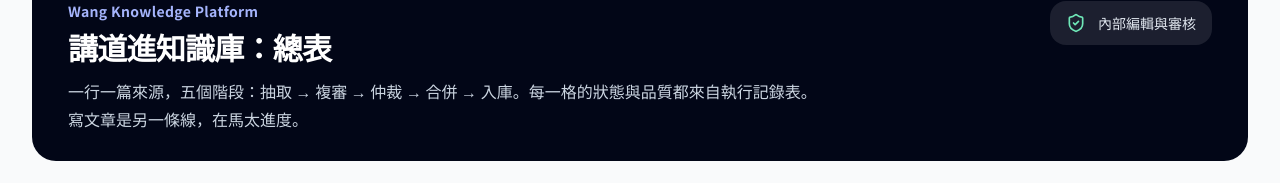
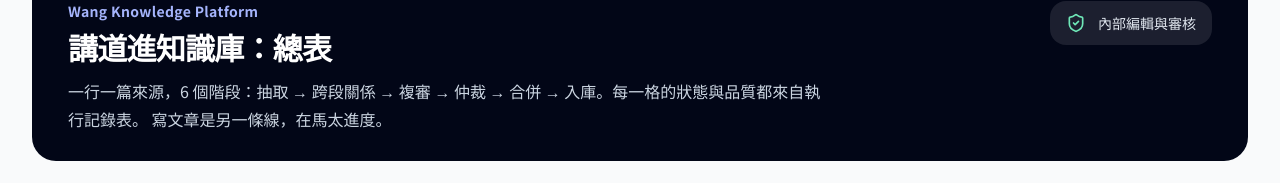
Before and after one commit to junyang168/smart-answer, a Next.js app in the folder web/: page /admin/wang in a window 1280 px wide. Shown: the part 185-368 px from the top of the page. Built offline with nearby package versions, Linux system fonts and the light colour scheme; no server answers.

Commit message:
fix(wang): keep operations stage copy in sync

```diff
--- a/web/src/app/admin/wang/SermonOverview.tsx
+++ b/web/src/app/admin/wang/SermonOverview.tsx
@@ -4,16 +4,8 @@ import Link from "next/link";
 import { useEffect, useMemo, useState } from "react";
 import { AlertTriangle, Loader2, RefreshCw } from "lucide-react";
 import type { CellState, Overview, OverviewRow, StageCell, StageId } from "./operations-types";
+import { operationStageLabels } from "./operations-copy";
 import { ScriptureGroups, TopicGroups } from "./OverviewGroups";
-
-const stageLabels: Record<StageId, string> = {
-  extraction: "抽取",
-  cross_section: "跨段關係",
-  review: "複審",
-  adjudication: "仲裁",
-  merge: "合併",
-  ingest: "入庫",
-};
 
 const stateLabels: Record<CellState, string> = {
   current: "✓",
@@ -309,7 +301,7 @@ export function SermonOverview() {
           <div className="flex items-center gap-2 px-4 pb-1 pl-10 text-[11px] font-bold text-slate-500">
             <span className="min-w-0 flex-1">來源</span>
             {data.stages.map((stage) => (
-              <span key={stage} className="w-[6.25rem] shrink-0 text-center">{stageLabels[stage]}</span>
+              <span key={stage} className="w-[6.25rem] shrink-0 text-center">{operationStageLabels[stage]}</span>
             ))}
             <span className="w-14 shrink-0 text-center">文章</span>
           </div>
@@ -324,7 +316,7 @@ export function SermonOverview() {
       <p className="text-xs leading-6 text-slate-500">
         每一格都來自執行記錄表，不掃描 staging 目錄。<strong>入庫是例外</strong>：那一格直接讀主庫——物件在不在庫裡，主庫自己知道，
         而且記錄表上線之前就知道。標成 <code>✓*</code> 的入庫格就是這種：確實在庫裡，但那次入庫早於記錄表，所以沒有時間與花費。
-        其他四個階段只認記錄表，所以磁碟上已有產出的來源在這裡仍然顯示「✗ 沒跑過」——這是實話，不是漏抓。價目表 <code>{data.price_version}</code>（{data.price_effective} 起）：{data.price_source}。
+        其餘 {data.stages.length - 1} 個階段只認記錄表，所以磁碟上已有產出的來源在這裡仍然顯示「✗ 沒跑過」——這是實話，不是漏抓。價目表 <code>{data.price_version}</code>（{data.price_effective} 起）：{data.price_source}。
       </p>
     </section>
   );
--- /dev/null
+++ b/web/src/app/admin/wang/operations-copy.ts
@@ -0,0 +1,23 @@
+import type { StageId } from "./operations-types";
+
+export const operationStageLabels: Record<StageId, string> = {
+  extraction: "抽取",
+  cross_section: "跨段關係",
+  review: "複審",
+  adjudication: "仲裁",
+  merge: "合併",
+  ingest: "入庫",
+};
+
+export const operationStageOrder: StageId[] = [
+  "extraction",
+  "cross_section",
+  "review",
+  "adjudication",
+  "merge",
+  "ingest",
+];
+
+export const operationStageSummary =
+  `${operationStageOrder.length} 個階段：` +
+  operationStageOrder.map((stage) => operationStageLabels[stage]).join(" → ");
--- a/web/src/app/admin/wang/page.tsx
+++ b/web/src/app/admin/wang/page.tsx
@@ -1,6 +1,7 @@
 import Link from "next/link";
 import { FileCheck2, HeartPulse, Highlighter, Network, ShieldCheck } from "lucide-react";
 import { SermonOverview } from "./SermonOverview";
+import { operationStageSummary } from "./operations-copy";
 
 // The three existing views stay where they are and are not rebuilt; they move
 // off the home page because the nav already calls this tab 總覽 and it had no
@@ -22,7 +23,7 @@ export default function WangAdminHome() {
             <p className="text-sm font-bold tracking-wide text-indigo-300">Wang Knowledge Platform</p>
             <h1 className="mt-2 text-3xl font-black tracking-tight">講道進知識庫：總表</h1>
             <p className="mt-3 text-base leading-7 text-slate-300">
-              一行一篇來源，五個階段：抽取 → 複審 → 仲裁 → 合併 → 入庫。每一格的狀態與品質都來自執行記錄表。
+              一行一篇來源，{operationStageSummary}。每一格的狀態與品質都來自執行記錄表。
               寫文章是另一條線，在馬太進度。
             </p>
           </div>
```
